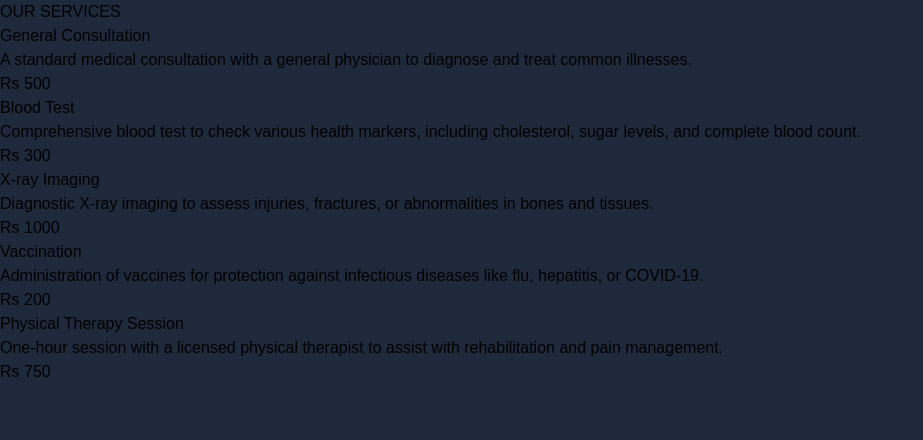
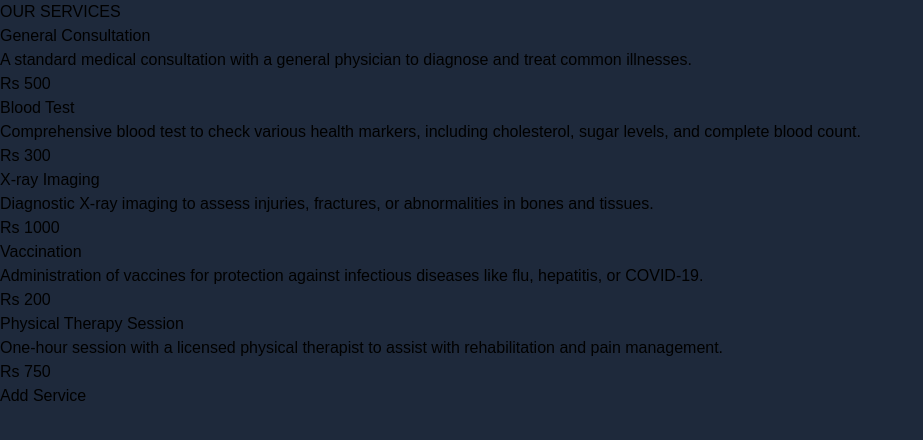
Before and after one commit to misky0310/healthcare-CRUD, a React (Vite) app in the folder client/: page / in a window 1280 px wide. Shown: the top 440 px of the page, without its empty margins (0-923 px from the left). Built offline with nearby package versions, Linux system fonts and the light colour scheme.

Commit message:
Made changes to home page

```diff
--- a/client/src/components/services.jsx
+++ b/client/src/components/services.jsx
@@ -1,4 +1,6 @@
 import React, { useState } from 'react'
+import { Link } from 'react-router-dom'
+import CreateServicesPage from './createServices'
 
 const ServicesPage = () => {
 
@@ -50,6 +52,10 @@ const ServicesPage = () => {
 
       </div>
 
+      <div className='flex justify-center pt-5 pb-5'>
+        <Link to={"/create"} className='border-2 border-green-500 px-5 py-2 rounded-lg bg-green-700 text-white hover:bg-green-900'>Add Service</Link>
+      </div>
+
     </section>
   )
 }
```
